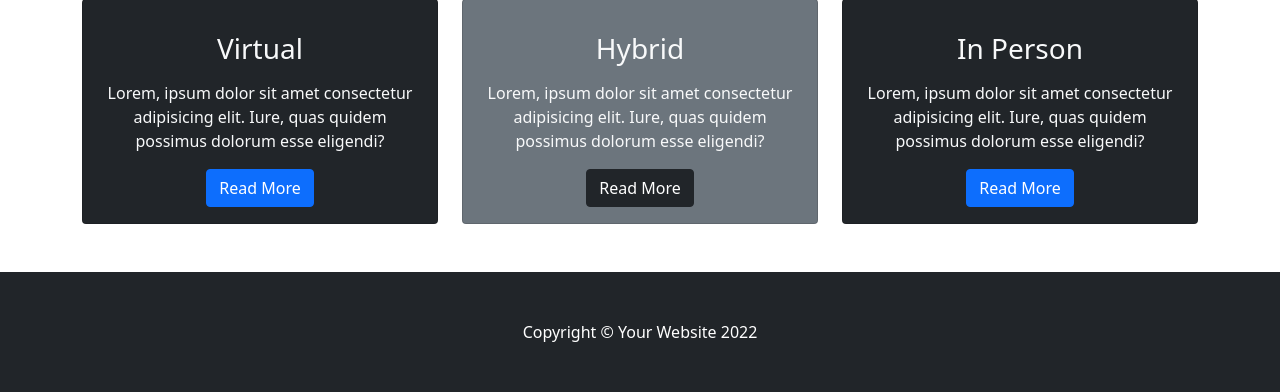
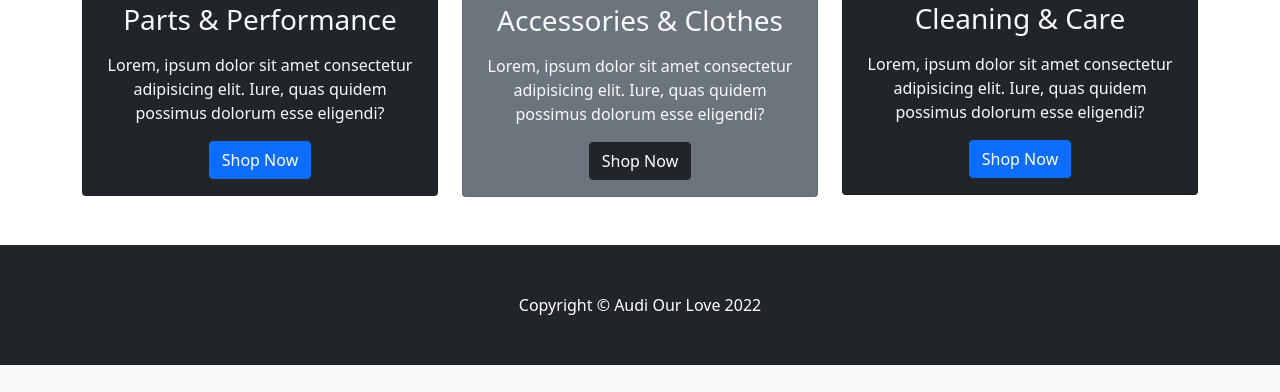
Before and after one commit to MilenPlamenov/django_audi_our_love_shop, a Django app: page / in a window 1280 px wide. Shown: the part 1180-1572 px from the top of the page. After the commit the page ends 1545 px from the top, so only its background shows below. Run offline with Django 4.2, Linux system fonts and the light colour scheme.

Commit message:
Worked on the main page added cards for different types of items in the shop

```diff
--- a/templates/base.html
+++ b/templates/base.html
@@ -12,7 +12,7 @@
 <!-- Navigation-->
 <nav class="navbar navbar-expand-lg navbar-light bg-light">
     <div class="container px-4 px-lg-5">
-        <a class="navbar-brand" href="#">Audi Our Love</a>
+        <a class="navbar-brand" href="{% url 'index' %}">Audi Our Love</a>
         <button class="navbar-toggler" type="button" data-bs-toggle="collapse" data-bs-target="#navbarSupportedContent"
                 aria-controls="navbarSupportedContent" aria-expanded="false" aria-label="Toggle navigation"><span
                 class="navbar-toggler-icon"></span></button>
@@ -97,50 +97,50 @@
         <div class="container">
             <div class="row text-center g-4">
                 <div class="col-md">
-                    <img src="{% static 'images/' %}" class="card-img-top" alt="...">
+                    <img src="{% static 'images/cockpitsecond.jpg' %}" class="card-img-top" alt="...">
                     <div class="card bg-dark text-light">
                         <div class="card-body text-center">
                             <div class="h1 mb-3">
                                 <i class="bi bi-laptop"></i>
                             </div>
-                            <h3 class="card-title mb-3">Virtual</h3>
+                            <h3 class="card-title mb-3">Parts & Performance</h3>
                             <p class="card-text">
                                 Lorem, ipsum dolor sit amet consectetur adipisicing elit.
                                 Iure, quas quidem possimus dolorum esse eligendi?
                             </p>
-                            <a href="#" class="btn btn-primary">Read More</a>
+                            <a href="#" class="btn btn-primary">Shop Now</a>
                         </div>
                     </div>
                 </div>
                 <div class="col-md">
-                    <img src="{% static 'images/' %}" class="card-img-top" alt="...">
+                    <img src="{% static 'images/gecko.jpg' %}" class="card-img-top" alt="...">
                     <div class="card bg-secondary text-light">
                         <div class="card-body text-center">
                             <div class="h1 mb-3">
                                 <i class="bi bi-person-square"></i>
                             </div>
-                            <h3 class="card-title mb-3">Hybrid</h3>
+                            <h3 class="card-title mb-3">Accessories & Clothes</h3>
                             <p class="card-text">
                                 Lorem, ipsum dolor sit amet consectetur adipisicing elit.
                                 Iure, quas quidem possimus dolorum esse eligendi?
                             </p>
-                            <a href="#" class="btn btn-dark">Read More</a>
+                            <a href="#" class="btn btn-dark">Shop Now</a>
                         </div>
                     </div>
                 </div>
                 <div class="col-md">
-                    <img src="{% static 'images/' %}" class="card-img-top" alt="...">
+                    <img src="{% static 'images/carcare.jpg' %}" class="card-img-top" alt="...">
                     <div class="card bg-dark text-light">
                         <div class="card-body text-center">
                             <div class="h1 mb-3">
                                 <i class="bi bi-people"></i>
                             </div>
-                            <h3 class="card-title mb-3">In Person</h3>
+                            <h3 class="card-title mb-3">Cleaning & Care</h3>
                             <p class="card-text">
                                 Lorem, ipsum dolor sit amet consectetur adipisicing elit.
                                 Iure, quas quidem possimus dolorum esse eligendi?
                             </p>
-                            <a href="#" class="btn btn-primary">Read More</a>
+                            <a href="#" class="btn btn-primary">Shop Now</a>
                         </div>
                     </div>
                 </div>
@@ -152,7 +152,7 @@
 {% endblock %}
 <!-- Footer-->
 <footer class="py-5 bg-dark">
-    <div class="container"><p class="m-0 text-center text-white">Copyright &copy; Your Website 2022</p></div>
+    <div class="container"><p class="m-0 text-center text-white">Copyright &copy; Audi Our Love 2022</p></div>
 </footer>
 <!-- Bootstrap JS-->
 <script src="https://cdn.jsdelivr.net/npm/bootstrap@5.1.3/dist/js/bootstrap.bundle.min.js"
```
Also changed, not shown: static/images/carcare.jpg (added), static/images/cockpitsecond.jpg (added), static/images/gecko.jpg (added).
